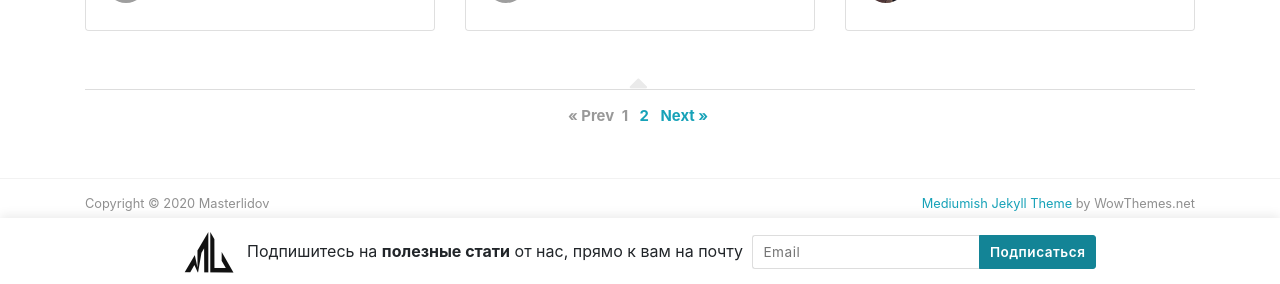
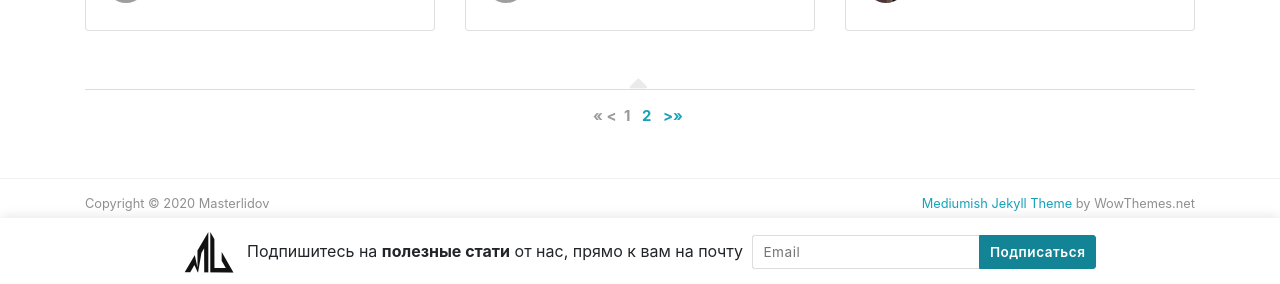
Before and after one commit to masterlidov/masterlidov.github.io, a Jekyll site: the page built from blog/index.html, in a window 1280 px wide and 900 px high, scrolled down 1104 px. Shown: the part 613-897 px from the top of the window. Built offline with Jekyll 4.4.1, drawn with Linux system fonts in a browser that asks for light colours; nearby versions of some CDN libraries; the list of posts is cut into pages by our own code; grey boxes are pictures that could not be loaded.

Commit message:
Update pagination.html

```diff
--- a/_includes/pagination.html
+++ b/_includes/pagination.html
@@ -1,9 +1,9 @@
 {% if paginator.total_pages > 1 %}
 <div class="pagination">
   {% if paginator.previous_page %}
-    <a class="ml-1 mr-1" href="{{ paginator.previous_page_path | prepend: site.baseurl | replace: '//', '/' }}">&laquo; Prev</a>
+    <a class="ml-1 mr-1" href="{{ paginator.previous_page_path | prepend: site.baseurl | replace: '//', '/' }}">&laquo; &lt;</a>
   {% else %}
-    <span>&laquo; Prev</span>
+    <span>&laquo; &lt;</span>
   {% endif %}
 
   {% for page in (1..paginator.total_pages) %}
@@ -17,9 +17,9 @@
   {% endfor %}
 
   {% if paginator.next_page %}
-    <a class="ml-1 mr-1" href="{{ paginator.next_page_path | prepend: site.baseurl | replace: '//', '/' }}">Next &raquo;</a>
+    <a class="ml-1 mr-1" href="{{ paginator.next_page_path | prepend: site.baseurl | replace: '//', '/' }}">&gt;&raquo;</a>
   {% else %}
-    <span>Next &raquo;</span>
+    <span>&gt;&raquo;</span>
   {% endif %}
 </div>
 {% endif %}
```
